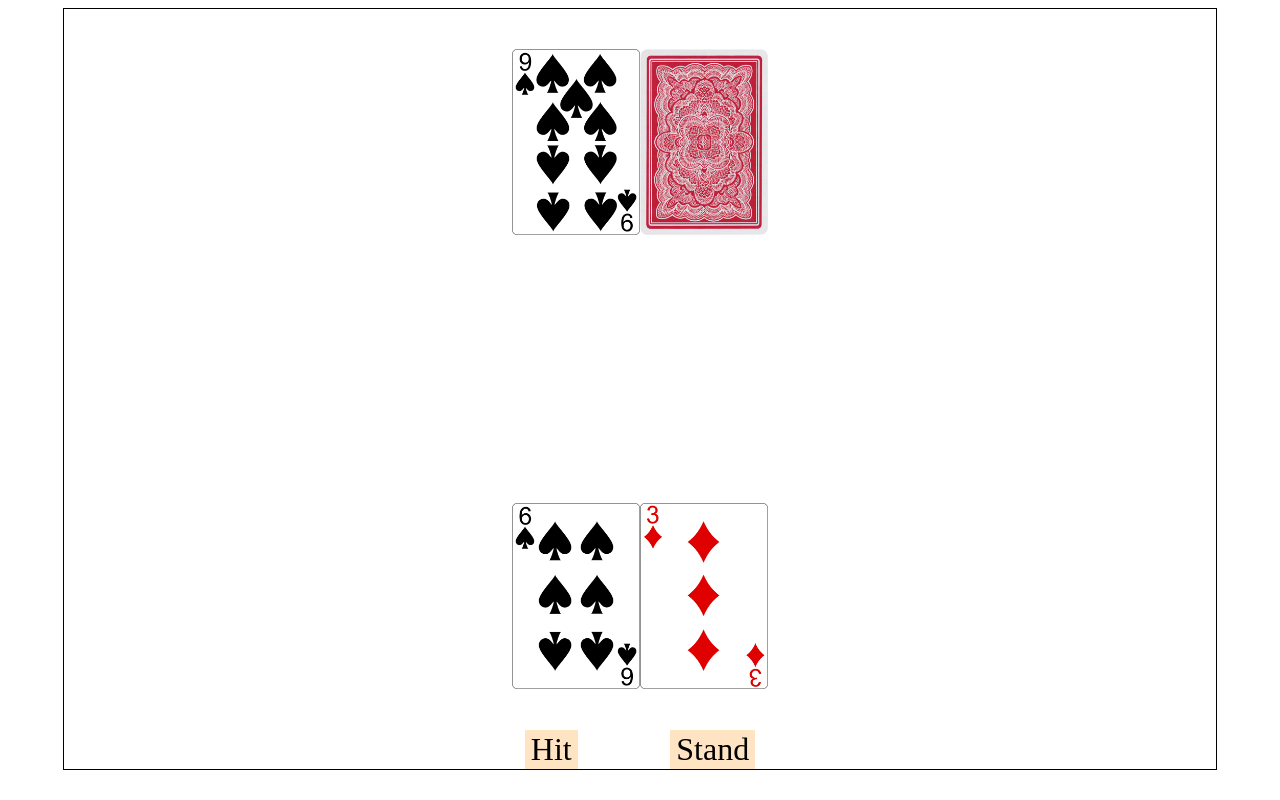
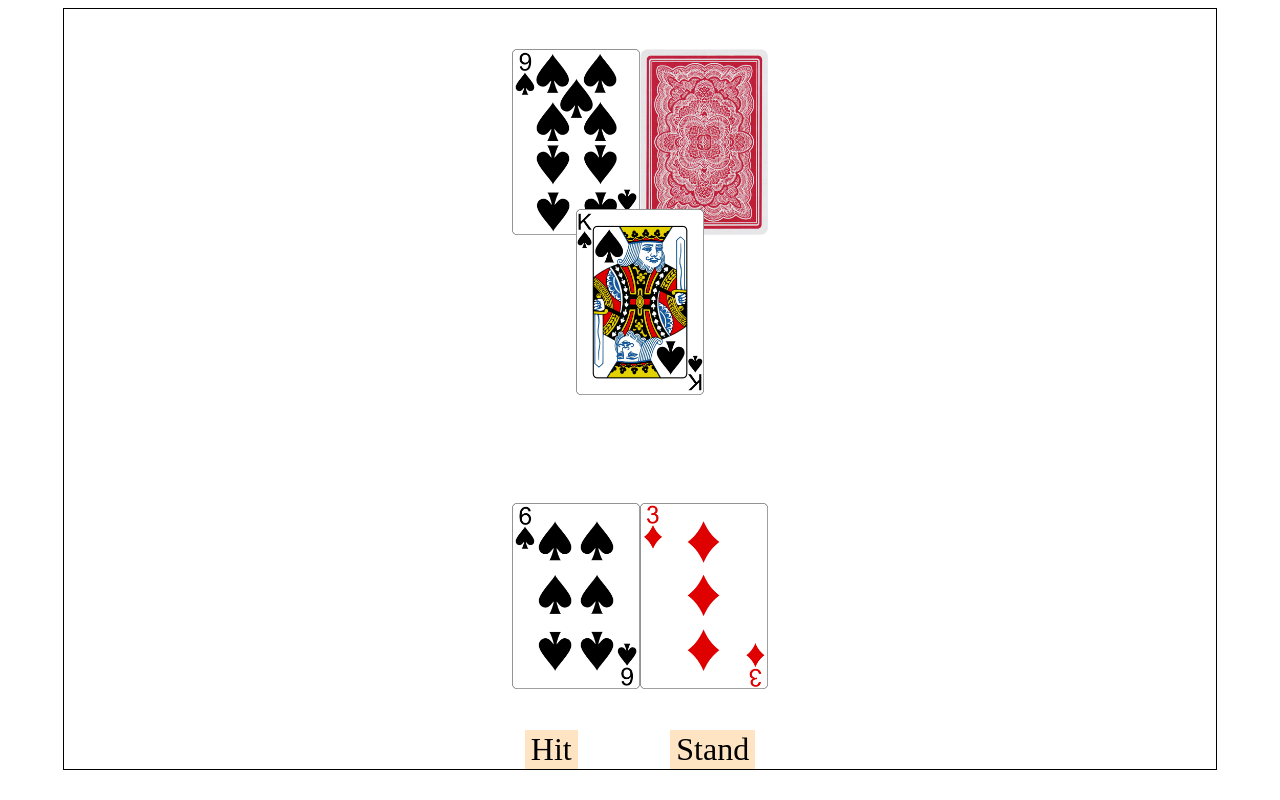
Before and after one commit to Nick-Petruccelli/Web-App-BlackJack, a plain HTML site: page index.html in a window 1280 px wide. Both pictures are taken after a click on the button "Stand". Drawn offline with Linux system fonts and the light colour scheme.

Commit message:
Added dealers turn

```diff
--- a/index.html
+++ b/index.html
@@ -14,7 +14,7 @@
         <div id="PlayerCardLay"></div>
 
         <button id="Hit" onclick="game.hit()">Hit</button>
-        <button id="Stand">Stand</button>
+        <button id="Stand" onclick="game.stand()">Stand</button>
     </div>
 </body>
 <script src="js/mainGame.js"></script>
--- a/js/mainGame.js
+++ b/js/mainGame.js
@@ -88,7 +88,7 @@ class BlackJackGame{
 
         let dealerHand = document.getElementById("DealerHand")
         let card = this.deck.draw();
-        this.dealerHandValue += card.value;
+        this.dealersCards.push(card);
         let div = document.createElement("div");
         let img = document.createElement("img");
         div.appendChild(img)
@@ -118,7 +118,7 @@ class BlackJackGame{
         let card = this.deck.draw();
         this.scorePlayerHand();
         this.playerCards.push(card);
-        game.scorePlayerHand();
+        this.scorePlayerHand();
         let cardLay = document.getElementById("PlayerCardLay");
         let div = document.createElement("div");
         let img = document.createElement("img");
@@ -126,14 +126,49 @@ class BlackJackGame{
         img.src = "images/cards/"+card.suit+card.value+".png";
         img.id = "Card";
         cardLay.appendChild(div);
-        game.orderPlayerCardLay();
+        this.orderPlayerCardLay();
     }
 
     stand(){
-        while(this.dealerHandValue <= 17){
+        let dealerUpCardValue = document.getElementById("DealerHand").children[0].value;
+        let dealerStand;
+        if(dealerUpCardValue = 1){
+            dealerStand = 17;
+        }else{
+            dealerStand = 16;
+        }
+        while(this.dealerHandValue <= dealerStand){
+            let card = this.deck.draw();
+            this.dealersCards.push(card);
+            this.scoreDealerHand();
+            let cardLay = document.getElementById("DealerCardLay");
+            let div = document.createElement("div");
+            let img = document.createElement("img");
+            div.appendChild(img)
+            img.src = "images/cards/"+card.suit+card.value+".png";
+            img.id = "Card";
+            cardLay.appendChild(div);
+            game.orderDealerCardLay();
+        }
+        this.dealersCards.push(this.dealersDownCard);
+        this.scoreDealerHand();
+    }
 
+    orderDealerCardLay(){
+        let cardLay = document.getElementById("DealerCardLay");
+        let cardList = cardLay.children;
+        for(let i = 0; i<cardList.length; i++){
+            let card = cardList[i];
+            card.id = "card"+i;
+            let _card = document.getElementById("card"+i);
+            _card.style.position = "absolute";
+            _card.style.width = "10vw";
+            _card.style.height = "14.52vw";
+            let leftOffSet = ((i+1)/(cardList.length+1)*100)-10;
+            _card.style.left = leftOffSet+"vw";
         }
     }
+
 
     orderPlayerCardLay(){
         let cardLay = document.getElementById("PlayerCardLay");
@@ -181,6 +216,39 @@ class BlackJackGame{
             }
         }
     }
+
+    scoreDealerHand(){
+        this.dealerHandValue = 0;
+        console.log(this.dealersCards);
+        for(let i = 0; i<this.dealersCards.length; i++){
+            let cardValue = this.dealersCards[i].value;
+            if(cardValue == 1){
+                this.dealerHandValue += 11;
+            }else if(cardValue > 10){
+                this.dealerHandValue += 10
+            }
+            else{
+                this.dealerHandValue += cardValue;
+            }
+        }
+        if(this.dealerHandValue > 21){
+            for(let i = 0; i<this.dealersCards.length; i++){
+                let cardValue = this.dealersCards[i].value;
+                if(cardValue == 1){
+                    this.dealerHandValue -= 10;
+                }
+                if(this.dealerHandValue <= 21){
+                    break;
+                }
+            }
+            if(this.dealerHandValue > 21){
+                console.log("Dealer Bust");
+            }
+            if(this.dealerHandValue == 21){
+                console.log("Dealers at 21");
+            }
+        }
+    }
 }
 
 function createDeck(){
```
